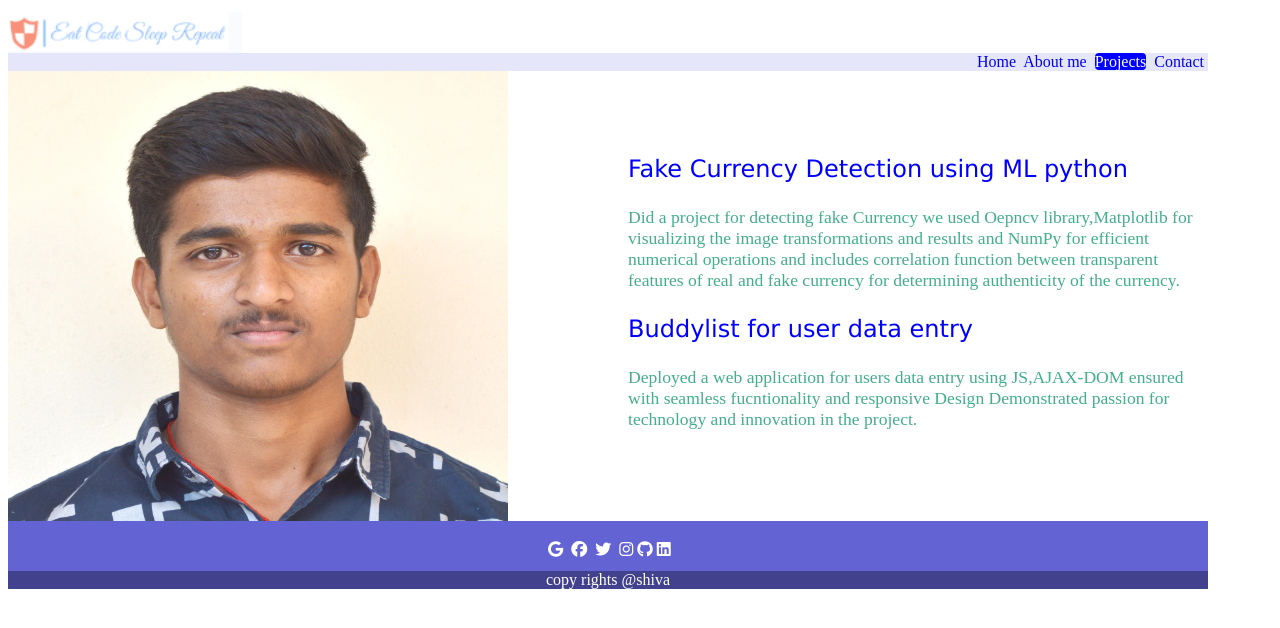
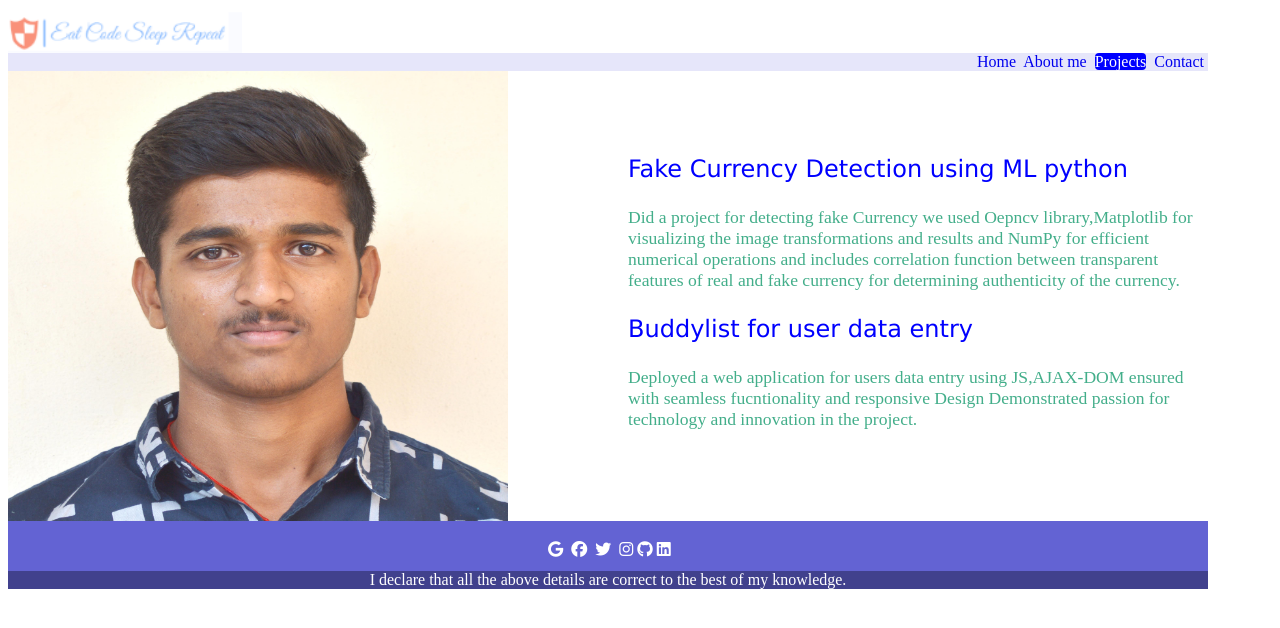
Before and after one commit to veerashiva3/Portfolio, a plain HTML site: page projects.html in a window 1280 px wide. Drawn offline with Linux system fonts and the light colour scheme.

Commit message:
projects.html

```diff
--- a/projects.html
+++ b/projects.html
@@ -46,7 +46,7 @@
             <a href="https://www.linkedin.com/in/pulicharla-shivanagireddy-8925431a7/"><i class="fa-brands fa-linkedin"></i></a>
         </div>
 
-        <div class="foot"><footer>copy rights @shiva</footer></div>
+        <div class="foot"><footer>I declare that all the above details are correct to the best of my knowledge.</footer></div>
         </div>
     </body>
     </html>
```
